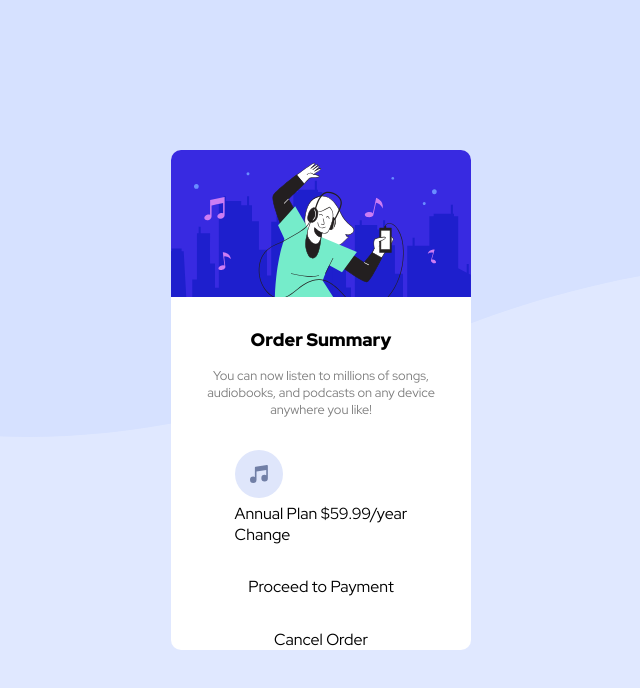
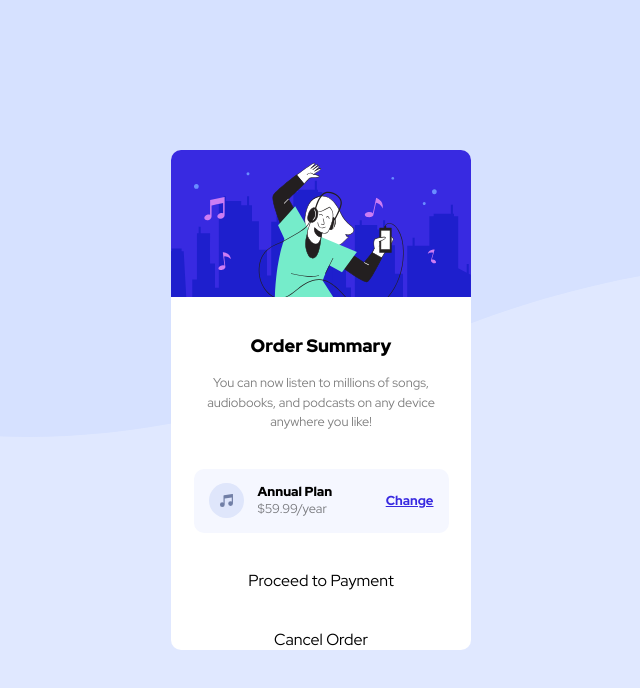
Before and after one commit to x-147/order-summary-component-main, a plain HTML site: page index.html in a window 1280 px wide. Shown: the whole page, without its empty margins (319-959 px from the left). Drawn offline with Linux system fonts and the light colour scheme.

Commit message:
feat: annual plan

```diff
--- a/index.html
+++ b/index.html
@@ -43,10 +43,12 @@
 
       <!-- annual plan card -->
       <div class="annual-plan-card">
-        <img src="./images/icon-music.svg" alt="music" />
-        <div class="annual-plan-price-container">
-          <span> Annual Plan</span>
-          <span> $59.99/year</span>
+        <div class="music-and-plan-container">
+          <img class="music" src="./images/icon-music.svg" alt="music" />
+          <div class="annual-plan-price-container">
+            <span> Annual Plan</span>
+            <span> $59.99/year</span>
+          </div>
         </div>
         <div class="change-plan">Change</div>
       </div>
--- a/styles.css
+++ b/styles.css
@@ -54,7 +54,52 @@ body {
 
 .comment {
   text-align: center;
+  line-height: 1.2rem;
   width: 80%;
   font-size: 0.8rem;
   opacity: 0.5;
 }
+
+.annual-plan-card {
+  display: flex;
+  align-items: center;
+  justify-content: space-between;
+  width: 85%;
+  background-color: hsl(225, 100%, 98%);
+  height: 4rem;
+  padding: 15px;
+  border-radius: 10px;
+}
+
+.music {
+  width: 35px;
+  height: 35px;
+}
+
+.annual-plan-price-container {
+  display: flex;
+  flex-direction: column;
+}
+
+.music-and-plan-container {
+  display: flex;
+  justify-content: space-between;
+  width: 55%;
+}
+
+.annual-plan-price-container span:first-of-type {
+  font-size: small;
+  font-weight: 900;
+}
+
+.annual-plan-price-container span:last-of-type {
+  font-size: 0.8rem;
+  opacity: 0.5;
+}
+
+.change-plan {
+  font-size: small;
+  font-weight: 800;
+  color: hsl(245, 75%, 52%);
+  text-decoration: underline;
+}
```
